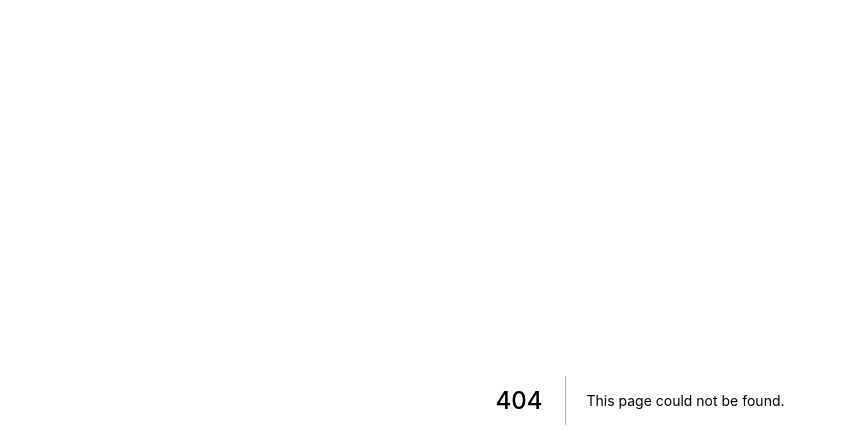
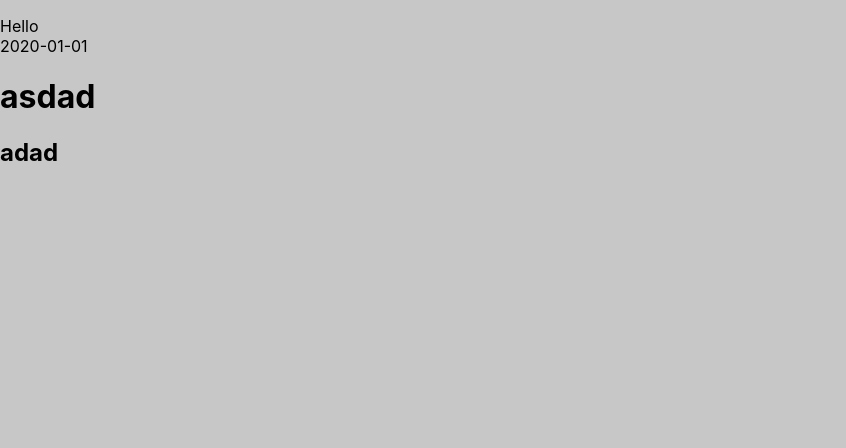
Before and after one commit to hsteinmueller/hsteinmueller.github.io, a Next.js app: page /posts/hello-blog in a window 1280 px wide. Before the commit this address had no page. Shown: the top 448 px of the page, without its empty margins (0-846 px from the left). Built offline with nearby package versions, Linux system fonts and the light colour scheme.

Commit message:
blog functions

```diff
--- a/pages/api/hello.js
+++ /dev/null
@@ -1,6 +0,0 @@
-// Next.js API route support: https://nextjs.org/docs/api-routes/introduction
-
-export default (req, res) => {
-  res.statusCode = 200
-  res.json({ name: 'John Doe' })
-}
--- /dev/null
+++ b/pages/api/posts.js
@@ -0,0 +1,38 @@
+import fs from "fs";
+import matter from "gray-matter";
+import path from "path";
+
+const postsDirectory = path.join(process.cwd(), "posts");
+
+export default (req, res) => {
+  res.statusCode = 200;
+  res.json({ name: "John Doe" });
+};
+
+// this is called by getStaticPaths and gets all the filepaths for the posts
+export function getAllPostIds() {
+  const fileNames = fs.readdirSync(postsDirectory);
+
+  return fileNames.map((fileName) => {
+    return {
+      params: {
+        slug: fileName.replace(/\.md$/, ""),
+      },
+    };
+  });
+}
+
+// this gets called by getStaticProps with the slug defined in getAllPostIds
+export function getPostData(slug) {
+  const fullPath = path.join(postsDirectory, `${slug}.md`);
+  const fileContents = fs.readFileSync(fullPath, "utf8");
+
+  // Use gray-matter to parse the post metadata section
+  const matterResult = matter(fileContents);
+
+  // Combine the data with the slug and content
+  return {
+    postData: { slug, ...matterResult.data },
+    content: matterResult.content,
+  };
+}
--- /dev/null
+++ b/pages/posts/[slug].js
@@ -0,0 +1,36 @@
+import ReactMarkdown from "react-markdown";
+
+import { getAllPostIds, getPostData } from "../api/posts";
+
+export default function Post({ content, postData }) {
+  return (
+    <p>
+      {postData.title}
+      <br />
+      {postData.date}
+      <br />
+      <ReactMarkdown source={content} />
+    </p>
+  );
+}
+
+export async function getStaticPaths() {
+  // Return a list of possible value for id
+  const paths = getAllPostIds();
+  return {
+    paths,
+    fallback: false,
+  };
+}
+
+// params contains 'slug' because of [slug]
+export async function getStaticProps({ params }) {
+  // Fetch necessary data for the blog post using params.id
+  const { content, postData } = getPostData(params.slug);
+  return {
+    props: {
+      postData,
+      content,
+    },
+  };
+}
--- /dev/null
+++ b/posts/hello-blog.md
@@ -0,0 +1,6 @@
+---
+title: Hello
+date: "2020-01-01"
+---
+# asdad
+## adad
--- a/styles/globals.css
+++ b/styles/globals.css
@@ -4,7 +4,7 @@ body {
   margin: 0;
   font-family: -apple-system, BlinkMacSystemFont, Segoe UI, Roboto, Oxygen,
     Ubuntu, Cantarell, Fira Sans, Droid Sans, Helvetica Neue, sans-serif;
-  background: #696969;
+  background: #c7c7c7;
 }
 
 a {
```
Also changed, not shown: package.json (+7 -5 lines), pages/blog/index.js (deleted, +0 -15 lines), 2 other files (tests, documents, lock files or other folders).
